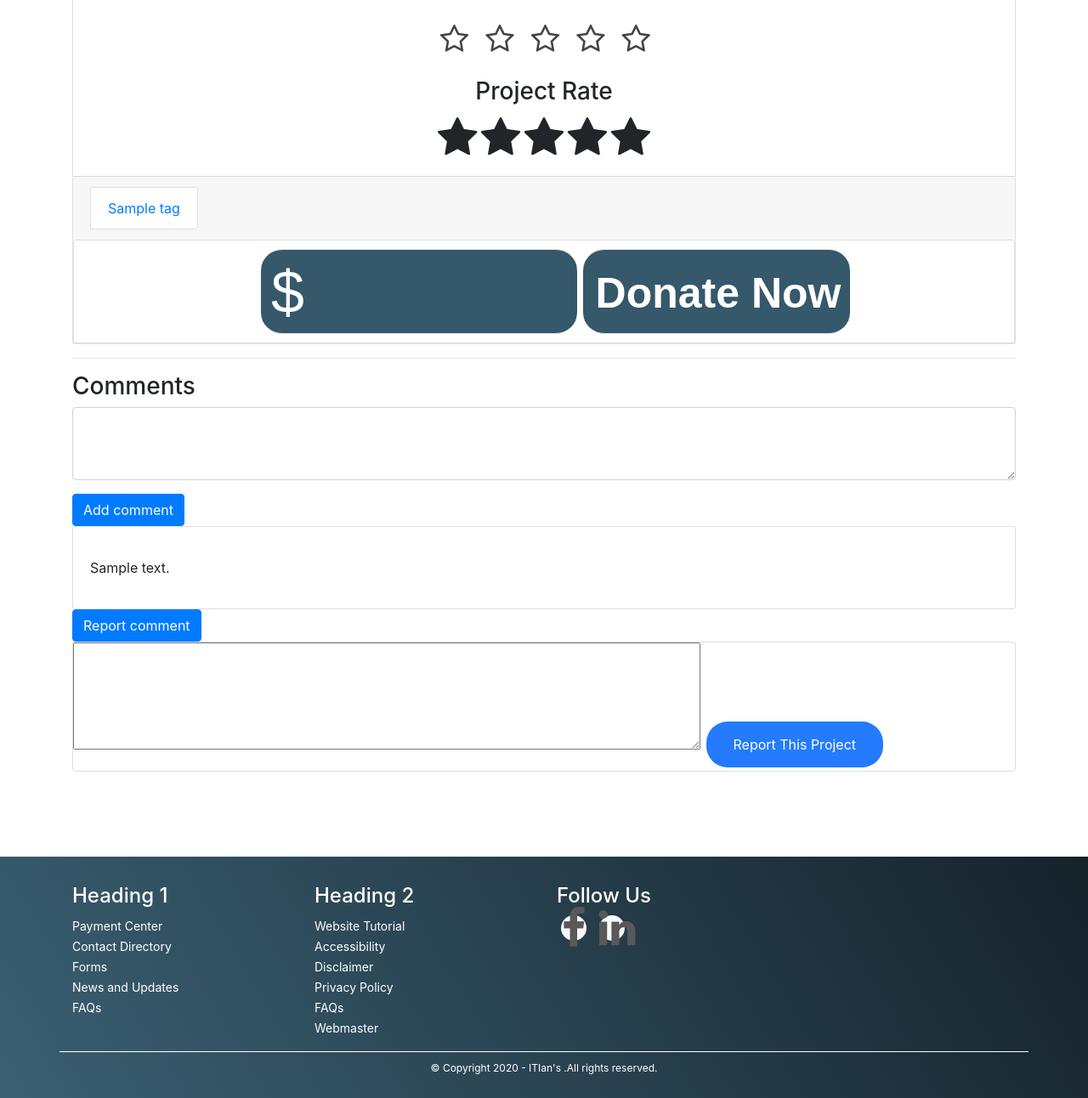
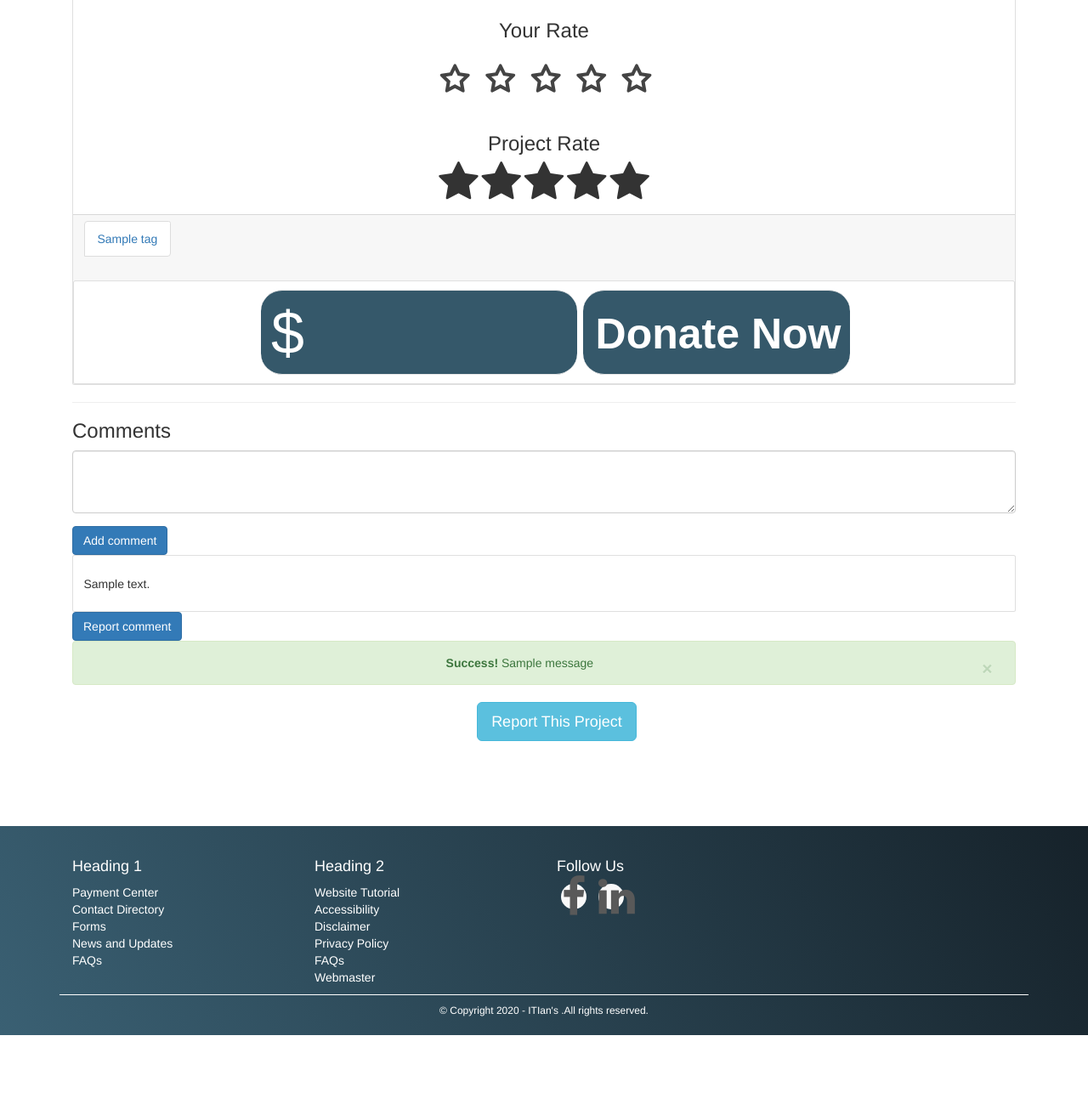
Before and after one commit to aAbdelnaby88/Crowd-Funding, a Django app: page /projects/projectDetails/1 in a window 1280 px wide. Shown: the part 642-1934 px from the top of the page at 85% size. After the commit the page ends 1860 px from the top, so only its background shows below. Run offline with Django 3.2, Linux system fonts and the light colour scheme; tables that the repository leaves empty hold one stand-in row (values such as "Sample post"); grey boxes marked "Sample" are stand-in pictures; one stand-in notice (Sample message) is shown; some libraries are stand-ins or nearby versions.

Commit message:
report comment and project v1

```diff
--- a/crowdFunding/projects/models.py
+++ b/crowdFunding/projects/models.py
@@ -62,7 +62,6 @@ class ProjectReport(models.Model):
 
 
 class CommentReport(models.Model):
-    content = models.TextField(max_length=3000)
     comment = models.ForeignKey("Comment", on_delete=models.CASCADE)
     user = models.ForeignKey("users.Profile", on_delete=models.CASCADE)
 
--- a/crowdFunding/projects/templates/projects/viewProject.html
+++ b/crowdFunding/projects/templates/projects/viewProject.html
@@ -8,6 +8,9 @@
 {% endblock %}
 
 {% block content %}
+<link rel="stylesheet" href="https://maxcdn.bootstrapcdn.com/bootstrap/3.4.1/css/bootstrap.min.css">
+<script src="https://ajax.googleapis.com/ajax/libs/jquery/3.4.1/jquery.min.js"></script>
+<script src="https://maxcdn.bootstrapcdn.com/bootstrap/3.4.1/js/bootstrap.min.js"></script>
 <link rel="stylesheet" type="text/css" href="{% static 'css/comments.css' %}">
 <link rel="stylesheet" type="text/css" href="{% static 'css/styleP.css' %}">
 <link rel="stylesheet" href="https://cdnjs.cloudflare.com/ajax/libs/font-awesome/4.7.0/css/font-awesome.min.css">
@@ -135,14 +138,54 @@
             </div>
       </div>
 </div>
-<button class="btn btn-primary text-left" type="submit">Report comment</button>
+<form action={% url 'report_comment' pData.id %} method="POST">
+            <input type="hidden" value="{{comment.id}}" name="comment_id">
+            <button class="btn btn-primary text-left" name="report_comment" type="submit">Report comment</button>
+            {% csrf_token %}
+</form>
 {% endfor %}
+{% if messages %}
+  {% for message in messages %}
+  <div class="alert alert-{{ message.tags }} alert-dismissible text-center" role="alert">
+    <button type="button" class="close" data-dismiss="alert" aria-label="Close"><span aria-hidden="true">&times;</span></button>
+    <strong>{% if message.level == DEFAULT_MESSAGE_LEVELS.ERROR %}Error{% else %}{{ message.tags|title }}{% endif %}!</strong> {{ message }}
+  </div>
+  {% endfor %}
+{% endif %}
 
-<div class="card text-left">
-      <form>
-            <textarea rows="5" cols="70" name="report" style="resize = none" required ></textarea>
-            <input class="report" type="submit" value="Report This Project">
-      </form>
+
+
+<div class="container">
+  <!-- Trigger the modal with a button -->
+  <div class="col text-center">
+      <button type="button" class="btn btn-info btn-lg " data-toggle="modal" data-target="#myModal">Report This Project</button>
+  </div>
+  <!-- Modal -->
+  <div class="modal fade" id="myModal" role="dialog">
+    <div class="modal-dialog">
+      <!-- Modal content-->
+      <div class="modal-content">
+        <div class="modal-header">
+            <h3 class="modal-title">Report</h3>
+            <button type="button" class="close" data-dismiss="modal" aria-label="Close">
+                  <span aria-hidden="true">&times;</span>
+            </button>
+        </div>
+        <form action={% url 'report_project' pData.id %} method="POST">
+            <div class="modal-body">
+                  <textarea rows="5" cols="70" name="report" style="resize = none ; width: -webkit-fill-available;" required ></textarea>
+                  {% csrf_token %}
+            </div>
+            <div class="modal-footer">
+                  <button type="submit" class="btn btn-primary">Save changes</button>
+                  <button type="button" class="btn btn-default" data-dismiss="modal">Close</button>
+            </div>
+        </form>
+      </div>
+
+    </div>
+  </div>
+
 </div>
 
 {% endblock %}
--- a/crowdFunding/projects/urls.py
+++ b/crowdFunding/projects/urls.py
@@ -6,6 +6,8 @@ urlpatterns = [
     path('projectDetails/<int:id>',views.showProject,name="show_proj"),
     path('showCategory/<int:id>',views.showCategoryProjects),
     path('<int:id>/comment', views.create_comment, name = 'create_comment'),
+    path('<int:id>/report_pro', views.report_project, name = 'report_project'),
+    path('<int:id>/report_com', views.report_comment, name = 'report_comment'),
     path('create', views.create)
 
 ]
--- a/crowdFunding/projects/views.py
+++ b/crowdFunding/projects/views.py
@@ -1,5 +1,4 @@
 from .models import *
-
 from django.shortcuts import render , redirect
 from .forms import ProjectsForm , ImageForm
 from django.http.response import HttpResponse
@@ -8,6 +7,7 @@ from django.contrib.auth.models import User
 from django.forms import modelformset_factory
 from django.contrib.auth.decorators import login_required
 from django.views.decorators.cache import cache_control
+from django.contrib import messages
 # Create your views here.
 
 @cache_control(no_cache=True, must_revalidate=True, no_store=True)
@@ -37,7 +37,7 @@ def showCategoryProjects(request , id):
 @login_required
 def create (request):
 
-    ImageFormSet = modelformset_factory(ProjectPicture,form=ImageForm , extra=2 )
+    ImageFormSet = modelformset_factory(ProjectPicture,form=ImageForm , extra=4 )
 
     if request.method == 'POST' :
         form = ProjectsForm(request.POST)
@@ -59,7 +59,7 @@ def create (request):
     else:
 
         form = ProjectsForm()
-        formset = ImageFormSet()
+        formset = ImageFormSet(queryset=ProjectPicture.objects.none())
         context = {
             'form' : form ,
             'formset' : formset ,
@@ -76,3 +76,31 @@ def create_comment(request, id):
         comment.user = request.user.profile
         comment.save()
         return redirect(f'/projects/projectDetails/{id}')
+
+
+
+def report_project(request, id):
+    if request.method == 'POST':
+        report_pro = ProjectReport.objects.create(
+            content=request.POST['report'],
+            project_id = id ,
+            user = request.user.profile
+        )
+        # report_pro.content += request.POST['content']
+        # report_pro.project_id = id
+        # report_pro.user = request.user.profile
+        # report_pro.save()
+        return redirect(f'/projects/projectDetails/{id}')
+
+
+def report_comment(request, id):
+    if request.method == 'POST':
+        if len(list(CommentReport.objects.filter(comment_id=request.POST['comment_id'] , user=request.user.profile ))) == 0 :
+            report_com = CommentReport.objects.create(
+
+                comment_id = request.POST['comment_id'],
+                user = request.user.profile
+            )
+        else :
+            messages.error(request, 'You reported this comment before!')
+        return redirect(f'/projects/projectDetails/{id}')
```
Also changed, not shown: crowdFunding/crowdFunding/settings.py (+4 -22 lines), crowdFunding/projects/migrations/0002_remove_commentreport_content.py (added).
